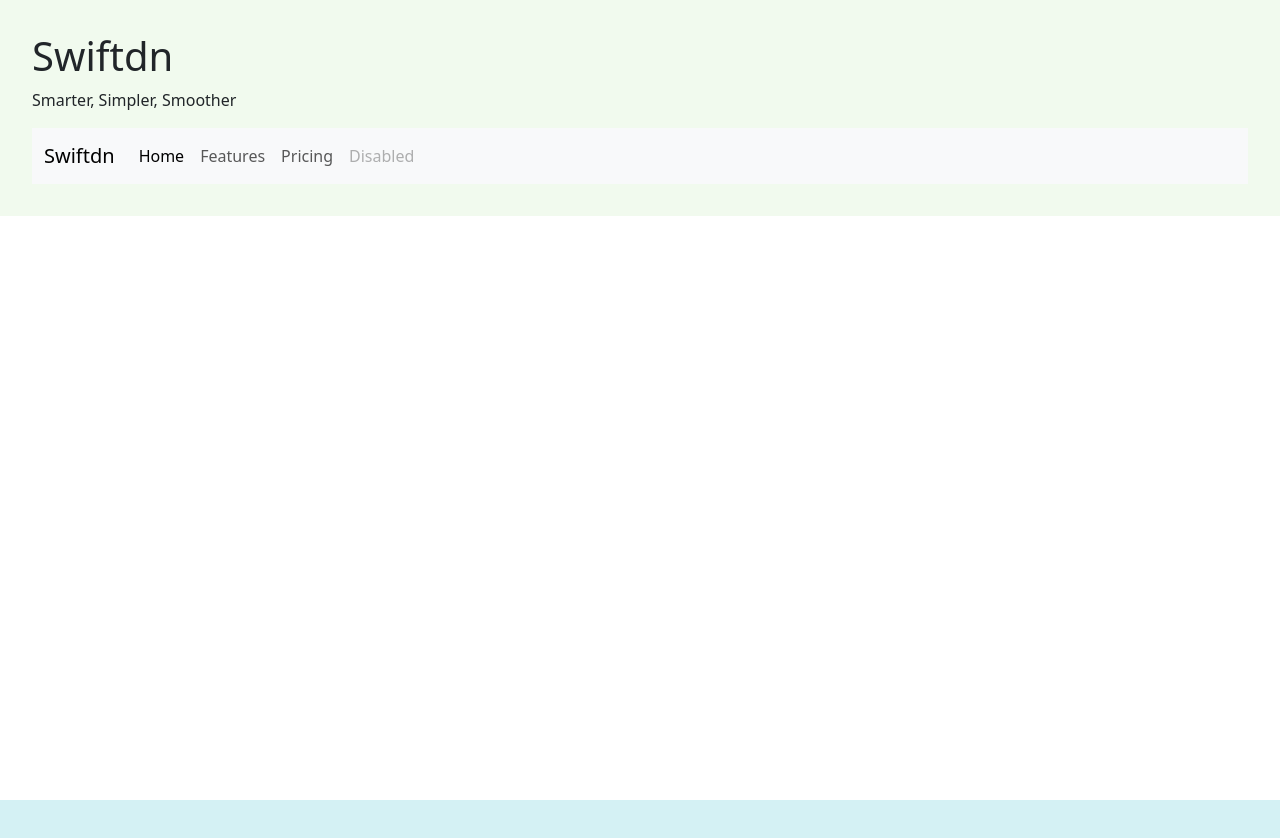
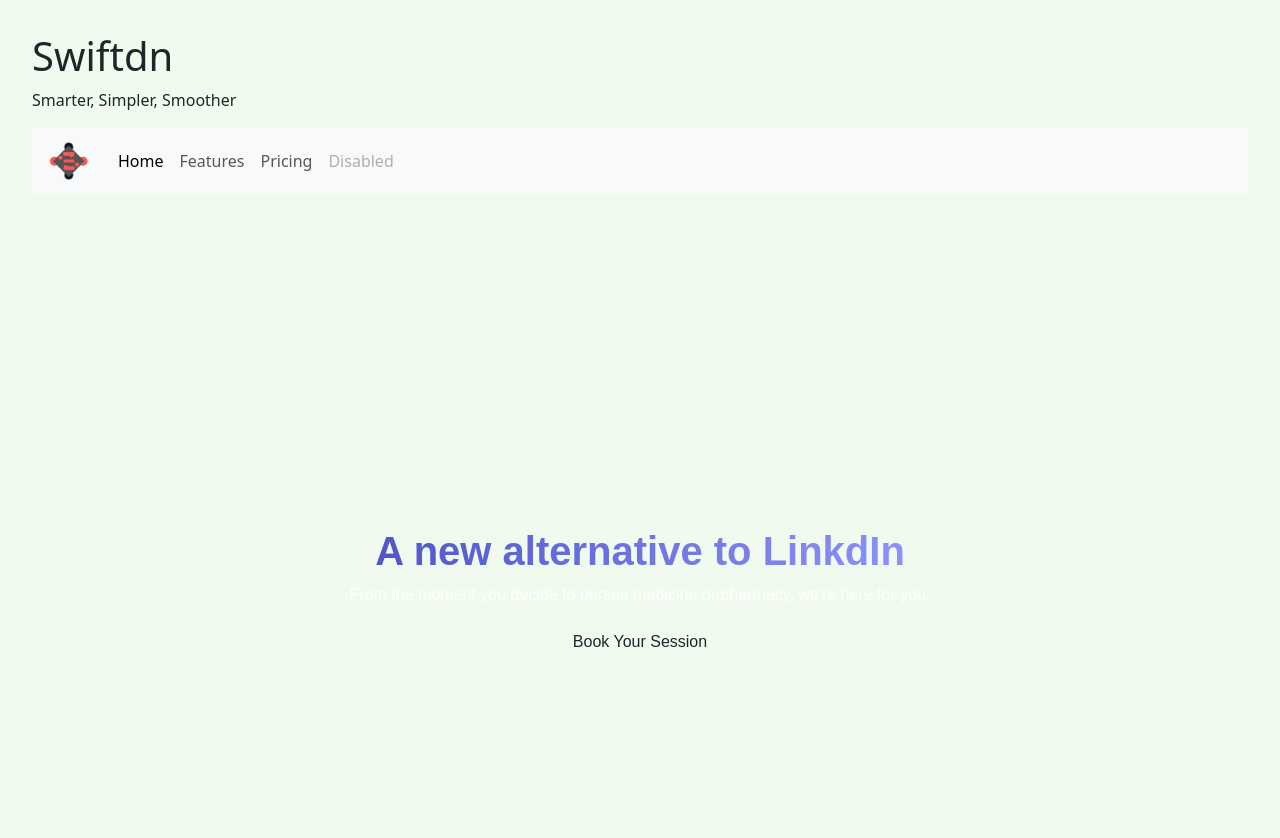
Before and after one commit to YaqubRahman/SwiftdIn, a React (Vite) app in the folder yaqubs-personal-linkedin-wesbite/: page /#/ in a window 1280 px wide. Shown: the top 838 px of the page. Before the commit the page ends 800 px from the top, so only its background shows below. Built offline with nearby package versions, Linux system fonts and the light colour scheme.

Commit message:
feat: landing page hero text

```diff
--- /dev/null
+++ b/yaqubs-personal-linkedin-wesbite/src/components/LandingPage.css
@@ -0,0 +1,51 @@
+/* Set global styles */
+body, html {
+    margin: 0;
+    padding: 0;
+    font-family: Arial, sans-serif;
+    height: 100%;
+}
+
+/* Gradient background */
+.hero-section {
+    height: 100vh; /* Full viewport height */
+    display: flex;
+    justify-content: center;
+    align-items: center;
+    text-align: center;
+ /* Gradient effect */
+    color: white; /* Text color */
+}
+
+/* Set up the gradient for the text */
+.gradient-text {
+    font-size: 2.5rem;
+    font-weight: bold;
+    text-align: center;
+    background: linear-gradient(90deg, #4e54c8, #8f94fb); /* Define gradient */
+    -webkit-background-clip: text; /* Use the gradient as the text background */
+    -webkit-text-fill-color: transparent; /* Make the rest transparent to show gradient */
+    color: transparent; /* Fallback for unsupported browsers */
+  }
+
+  /* Center the text block */
+  .hero-text {
+    text-align: center;
+    margin: 50px auto;
+    font-family: 'Arial', sans-serif;
+  }
+
+/* Button styles */
+.btn {
+    padding: 10px 20px;
+    font-size: 1rem;
+    text-decoration: none;
+    color: #fff;
+    background-color: #6c63ff;
+    border-radius: 5px;
+    transition: background-color 0.3s ease;
+}
+
+.btn:hover {
+    background-color: #4e54c8; /* Darken button on hover */
+}
--- a/yaqubs-personal-linkedin-wesbite/src/pages/LandingPage.tsx
+++ b/yaqubs-personal-linkedin-wesbite/src/pages/LandingPage.tsx
@@ -1,16 +1,18 @@
+import logo from '../assets/SwiftdIn_Logo.png';
+import '../components/LandingPage.css'
+
 function LandingPage() {
-
-
 
     return(
         <>
-
         <h1>Swiftdn</h1>
         <p>Smarter, Simpler, Smoother</p>
 
         <nav className="navbar navbar-expand-lg bg-body-tertiary">
   <div className="container-fluid">
-    <a className="navbar-brand" href="#">Swiftdn</a>
+    <a className="navbar-brand" href="#">
+    <img src={logo} alt="Swiftdn Logo" width="50" height="40" />
+    </a>
     <button className="navbar-toggler" type="button" data-bs-toggle="collapse" data-bs-target="#navbarNav" aria-controls="navbarNav" aria-expanded="false" aria-label="Toggle navigation">
       <span className="navbar-toggler-icon"></span>
     </button>
@@ -33,6 +35,16 @@ function LandingPage() {
   </div>
 </nav>
 
+
+<div className="hero-section">
+        <div className="hero-text">
+            <h1 className="gradient-text">A new alternative to LinkdIn</h1>
+            <p>From the moment you decide to pursue medicine or pharmacy, we're here for you.</p>
+            <a className="btn" href="#services">Book Your Session</a>
+        </div>
+    </div>
+
+
         </>
     )
 }
```
Also changed, not shown: yaqubs-personal-linkedin-wesbite/src/assets/SwiftdIn_Logo.png (added).
